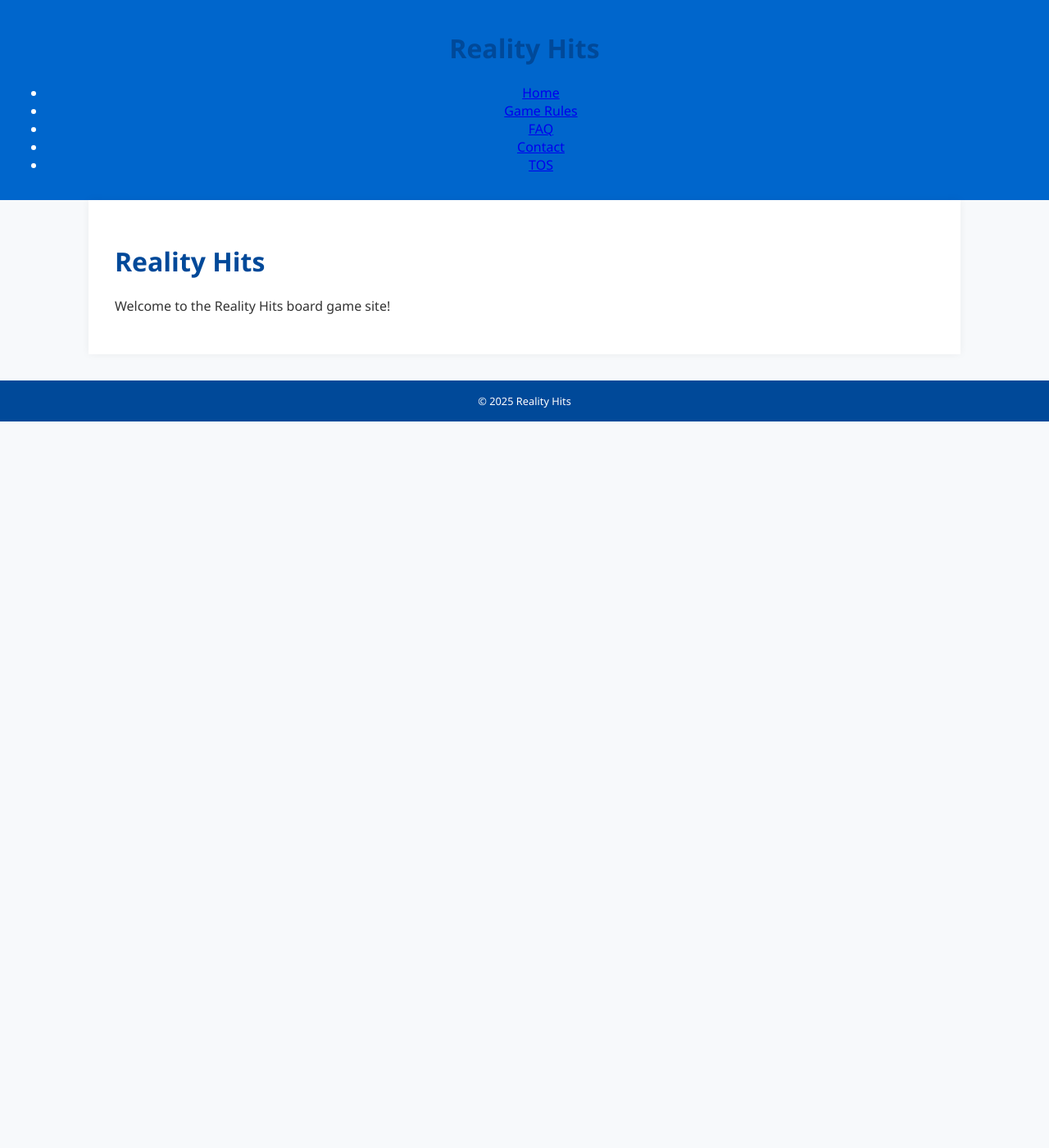
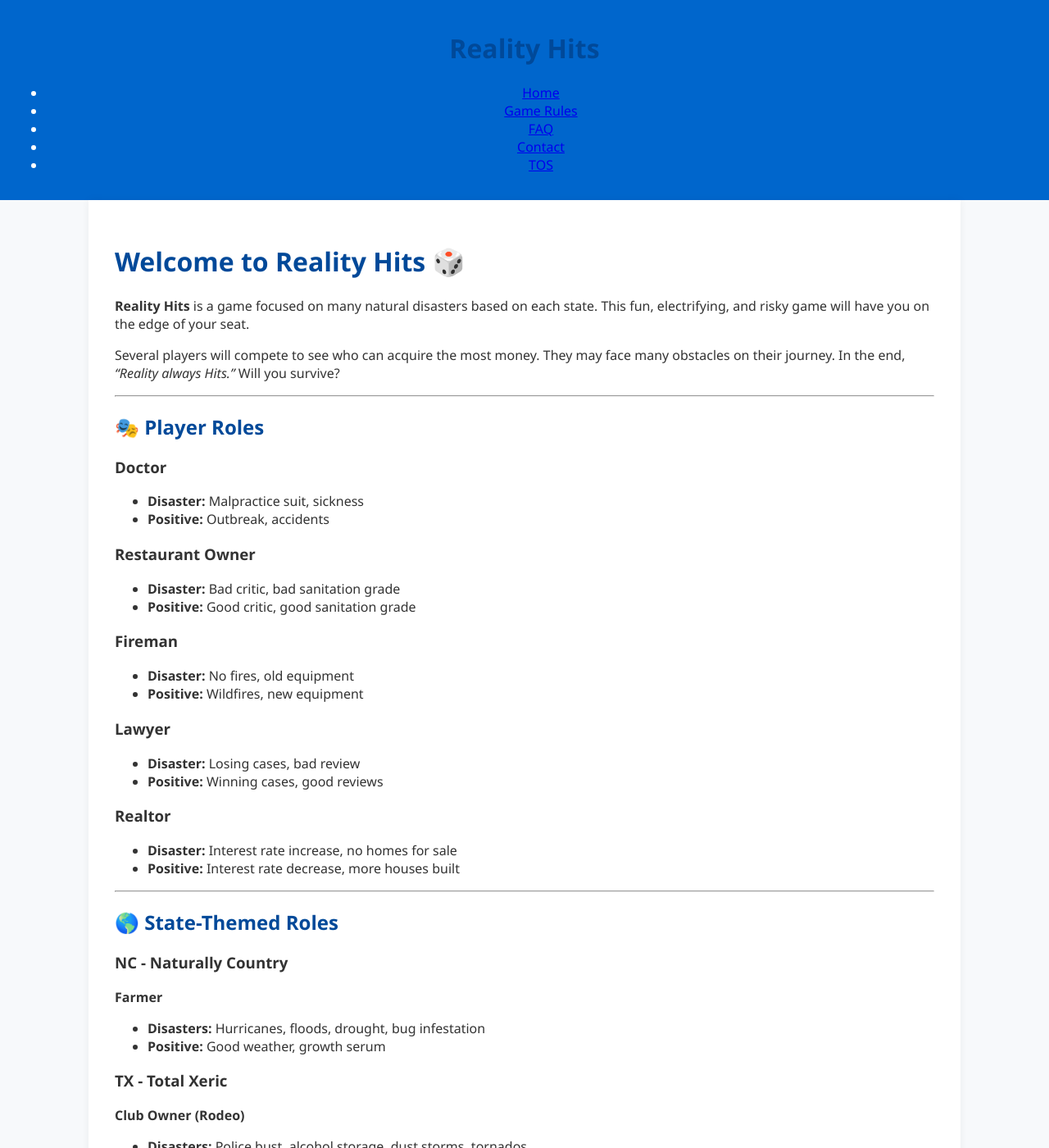
Before and after one commit to RealityHits-co/reality-hits, a Jekyll site: the page built from index.md, in a window 1280 px wide and 1400 px high. Shown: the whole window at 82% size. Built offline with Jekyll 4.4.1, drawn with Linux system fonts in a browser that asks for light colours; our own code applies the rules of GitHub Pages for plain Markdown files; some of the changed text lies outside the part shown.

Commit message:
Update index.md

```diff
--- a/index.md
+++ b/index.md
@@ -1,2 +1,79 @@
-# Reality Hits
-Welcome to the Reality Hits board game site!
+---
+title: Home
+layout: default
+---
+
+# Welcome to Reality Hits 🎲
+
+**Reality Hits** is a game focused on many natural disasters based on each state. This fun, electrifying, and risky game will have you on the edge of your seat.
+
+Several players will compete to see who can acquire the most money. They may face many obstacles on their journey. In the end, _"Reality always Hits."_ Will you survive?
+
+---
+
+## 🎭 Player Roles
+
+### Doctor
+- **Disaster:** Malpractice suit, sickness
+- **Positive:** Outbreak, accidents
+
+### Restaurant Owner
+- **Disaster:** Bad critic, bad sanitation grade
+- **Positive:** Good critic, good sanitation grade
+
+### Fireman
+- **Disaster:** No fires, old equipment
+- **Positive:** Wildfires, new equipment
+
+### Lawyer
+- **Disaster:** Losing cases, bad review
+- **Positive:** Winning cases, good reviews
+
+### Realtor
+- **Disaster:** Interest rate increase, no homes for sale
+- **Positive:** Interest rate decrease, more houses built
+
+---
+
+## 🌎 State-Themed Roles
+
+### NC - Naturally Country
+**Farmer**
+- **Disasters:** Hurricanes, floods, drought, bug infestation
+- **Positive:** Good weather, growth serum
+
+### TX - Total Xeric
+**Club Owner (Rodeo)**
+- **Disasters:** Police bust, alcohol storage, dust storms, tornados
+- **Positive:** Celebrity entertainment, decreased vendor prices
+
+### NY - New You
+**Police**
+- **Disasters:** Lawsuit, world peace, blizzards, hurricane
+- **Positive:** Drug bust, new interstate
+
+### FL - Fantasy Land
+**Disco Club Owner**
+- **Disasters:** Hurricanes, tropical storms, police bust, alcohol shortage
+- **Positive:** Celebrity entertainment, decreased vendor pricing
+
+### LA - Living Amour
+**Fisherman**
+- **Disasters:** Hurricanes, floods, water contamination, boat damage
+- **Positive:** Good weather, increased water level
+
+---
+
+## 💼 Extra Jobs
+
+**Pharmaceutical**
+- **Disasters:** Expired tech, theft, fire, competition
+- **Positive:** Advertisement, investing, bilingual staff, expansion
+
+**Lottery Worker**
+- **Disasters:** Expired tech, theft, fire, competition
+- **Positive:** Advertisement, investing, bilingual staff, expansion
+
+---
+
+© 2-16-2025 by Anthony E. Hyde, Arcenia M. Nickles, Trinity C. Mitchell, Frank Moye III
```
